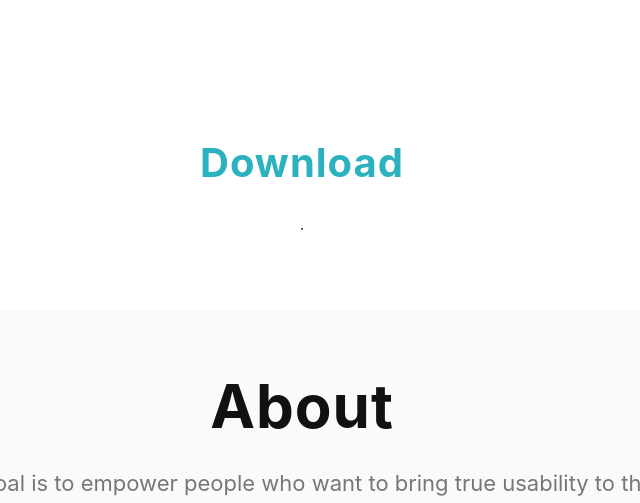
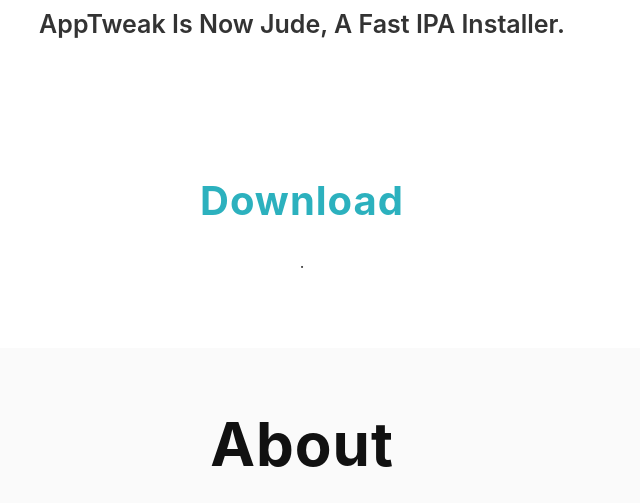
Before and after one commit to gitsearchr/apptweak-install, a plain HTML site: page index.html in a window 1280 px wide. Shown: the part 597-1100 px from the top of the page, without its empty margins (338-978 px from the left). Drawn offline with nearby package versions, Linux system fonts and the light colour scheme.

Commit message:
Update index.html

```diff
--- a/index.html
+++ b/index.html
@@ -24,7 +24,7 @@
 <meta property="og:image" content="http://getsileo.app/img/comp.png">
 <meta property="twitter:card" content="summary_large_image">
 
-<meta name="twitter:url" content="http://getsileo.app/"/>
+<meta name="twitter:url" content=""/>
 <meta name="robots" content="index,follow"/>
 
 <meta property="og:description" content="Unpack the full potential of your iDevice.">
@@ -65,6 +65,9 @@
         <img data-aos="fade-up" data-aos-once="true" data-aos-duration="600" class="icon" src="jin.png">
         <h1 data-aos="fade-up" data-aos-once="true" data-aos-duration="700">Jude</h1>
         <h2 id="hero" data-aos="fade-up" data-aos-once="true" data-aos-duration="800">Unpack the full potential<br>of your iDevice.</h2>
+        <center>
+            <h3>AppTweak Is Now Jude, A Fast IPA Installer.</h3>
+        </center>
         <picture>
             <source
                 srcset=""
```
